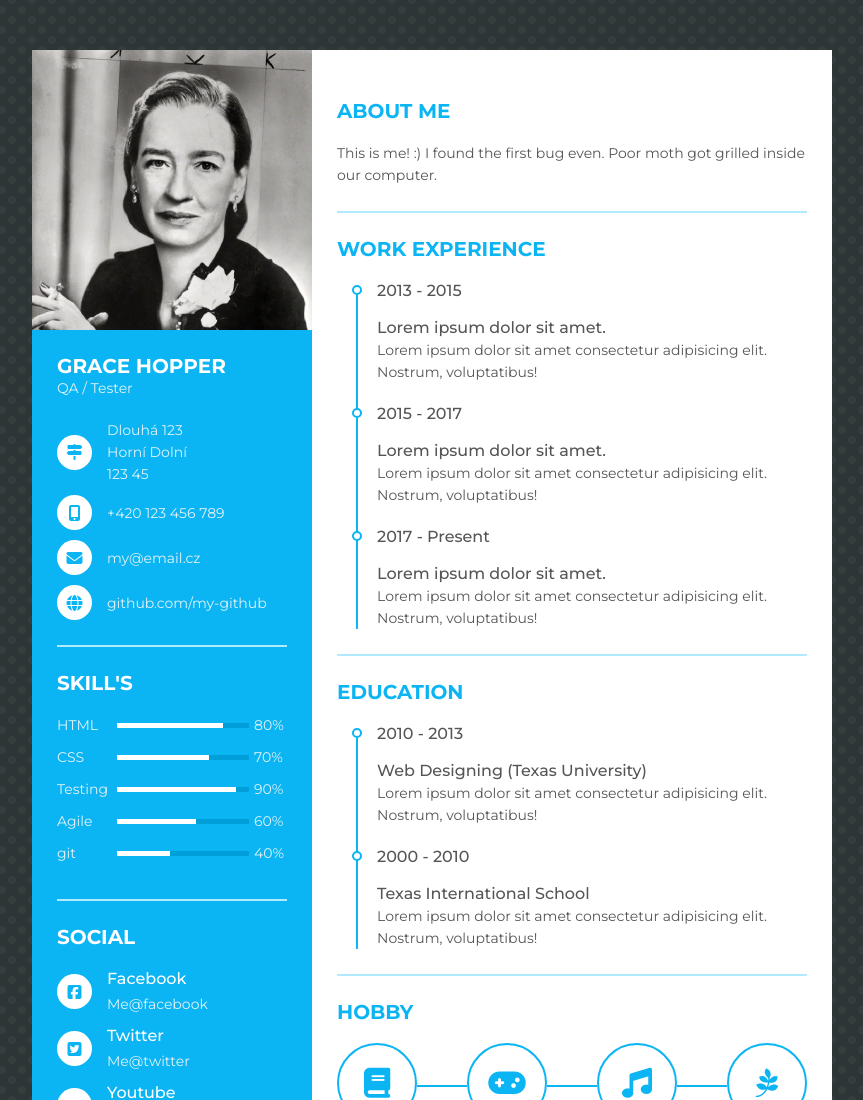
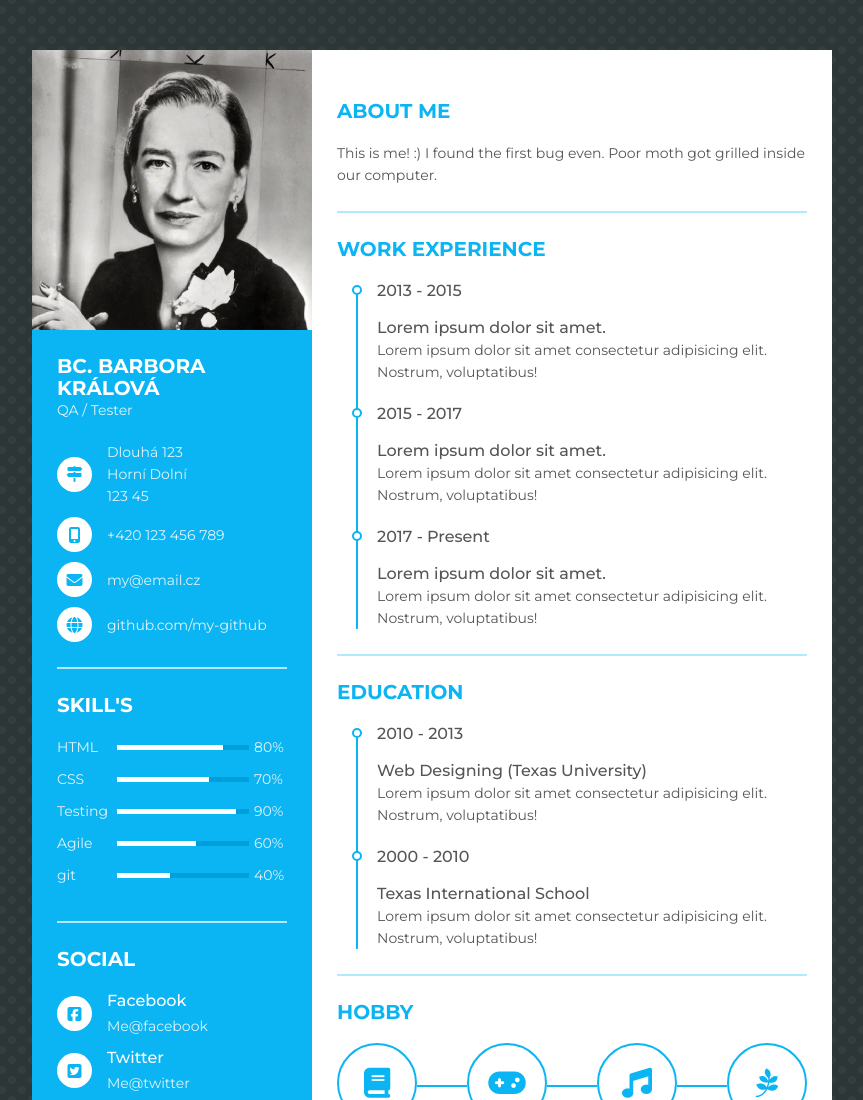
Before and after one commit to kralovabarca/zivotopis, a plain HTML site: page index.html in a window 1280 px wide. Shown: the top 1100 px of the page, without its empty margins (208-1071 px from the left). Drawn offline with Linux system fonts and the light colour scheme.

Commit message:
New name

```diff
--- a/index.html
+++ b/index.html
@@ -19,7 +19,7 @@
             <div class="resume_content">
                 <div class="resume_item resume_info">
                     <div class="title">
-                        <p class="bold">Grace Hopper</p>
+                        <p class="bold">Bc. Barbora Králová</p>
                         <p class="regular">QA / Tester</p>
                     </div>
                     <ul>
```
